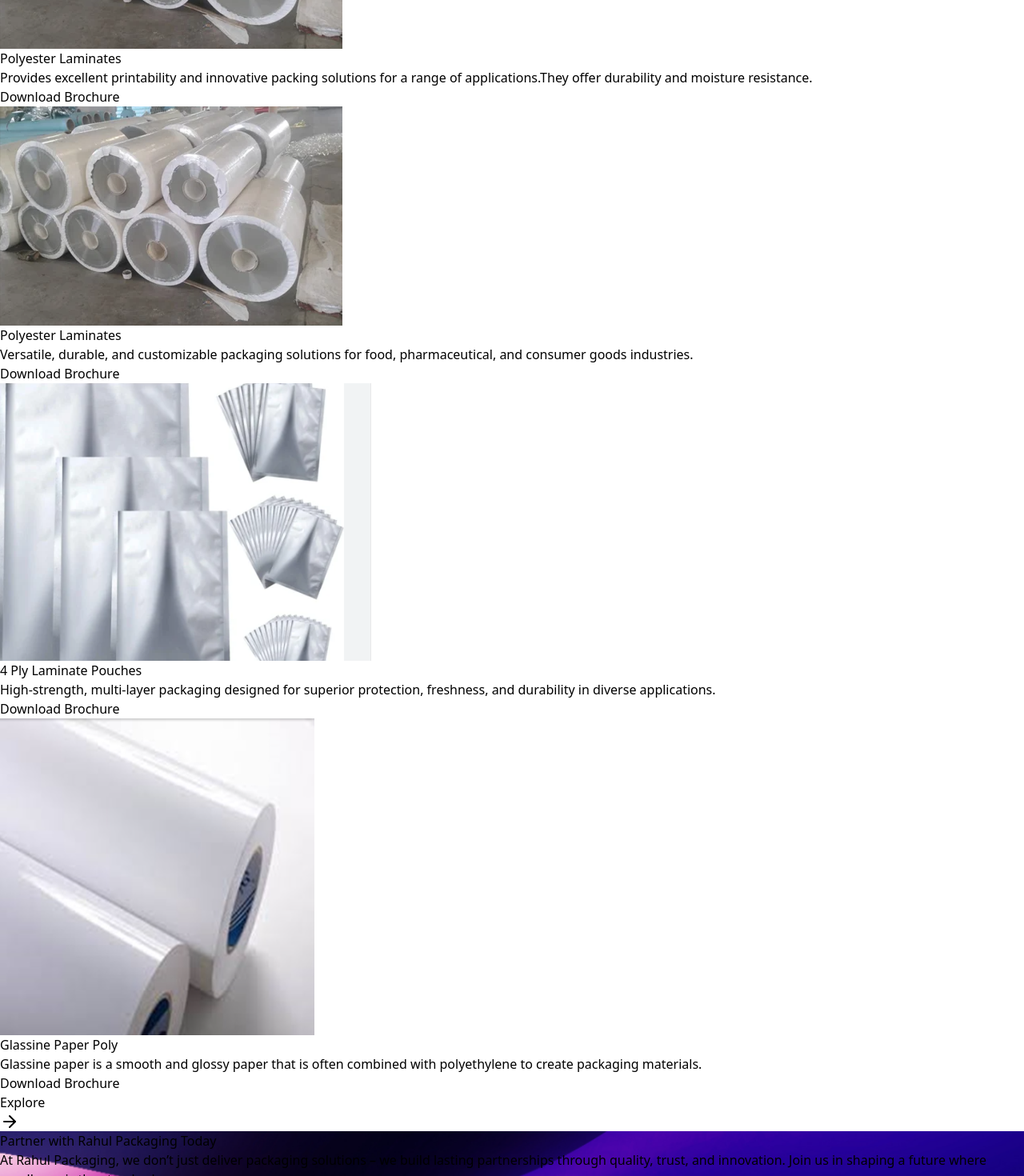
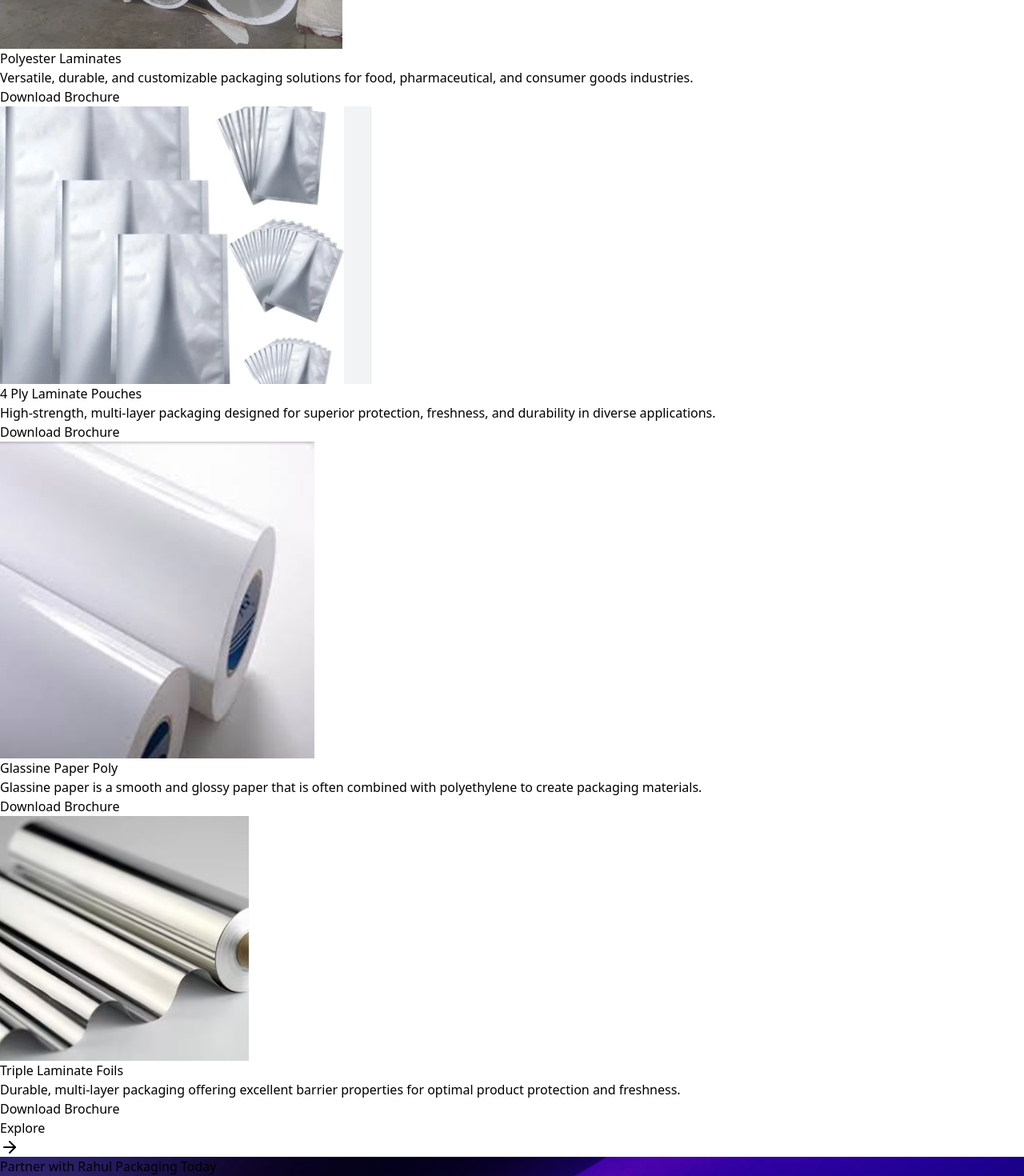
Before and after one commit to mohanveera9/rahul_package, a React (Vite) app: page / in a window 1280 px wide. Shown: the part 8460-9930 px from the top of the page at 80% size. Built offline with nearby package versions, Linux system fonts and the light colour scheme.

Commit message:
herosection

```diff
--- a/src/components/ContactHeader.jsx
+++ b/src/components/ContactHeader.jsx
@@ -2,12 +2,13 @@ import React from 'react';
 import Navbar from './Navbar';
 import { Link } from "react-router-dom";
 import AboutBg from "../Assests/about.avif";
+import ContactBg from "../Assests/contact.jpg";
 
 const ContactHeader = () => {
     return (
-        <div className="relative bg-cover bg-center bg-no-repeat rounded-xl"
+        <div className="relative bg-cover bg-current bg-no-repeat rounded-xl"
                       style={{
-                        backgroundImage: `linear-gradient(to right, #ede9fe 20%, rgba(255, 255, 255, 0) 80%), url(${AboutBg})`,
+                        backgroundImage: `linear-gradient(to right, #ede9fe 20%, rgba(255, 255, 255, 0) 60%), url(${ContactBg})`,
                       }}>
             <Navbar />
 
--- a/src/components/Herosection.jsx
+++ b/src/components/Herosection.jsx
@@ -5,12 +5,12 @@ import Heroimg from "../Assests/heroimage.jpg"
 
 const HeroSection = () => {
   return (
-    <div className="relative bg-white rounded-xl overflow-hidden">
+    <div className="relative bg-white  overflow-hidden">
       <Navbar />
       <div className="relative flex flex-col lg:flex-row items-center min-h-screen">
         {/* Left Section - Text Content */}
         <div className="w-full lg:w-1/3 relative z-10 text-center lg:text-left px-6 lg:px-28 py-12 lg:py-0 pt-32">
-          <div className="text-2xl md:text-3xl lg:text-5xl xl:text-7xl text-gray-900 leading-tight ">
+          <div className="text-3xl md:text-5xl lg:text-5xl xl:text-7xl text-gray-900 leading-tight ">
             <div>Redefining</div>
             <div>
               <span className="text-blue-700 font-bold">Pharma</span>{" "}
@@ -65,8 +65,8 @@ const HeroSection = () => {
               backgroundImage:
                 `linear-gradient(to bottom,
                 rgba(255, 255, 255, 1) 0%,
-                 rgba(255, 255, 255, 0.8) 10%,
-                  rgba(255, 255, 255, 0.4) 30%,
+                 rgba(255, 255, 255, 0.8) 20%,
+                  rgba(255, 255, 255, 0.4) 50%,
                   rgba(255, 255, 255, 0) 100%
                   )`,
             }}
--- a/src/components/Products.jsx
+++ b/src/components/Products.jsx
@@ -1,6 +1,6 @@
 import React, { useState } from "react";
 import { motion } from "framer-motion";
-import { useNavigate } from "react-router-dom"; // Import for navigation
+import { useNavigate } from "react-router-dom";
 import Button1 from "../buttons/Button1";
 import Aluminium from "../Assests/Products/Aluminium_Blister_Foil.png";
 import Bopp from "../Assests/Products/bopp.png";
@@ -26,11 +26,6 @@ const products = [
     description:
       "Durable, customizable, and designed for secure sealing across food, cosmetics, and pharmaceutical applications.",
     image: Foil,
-  },
- {
-     title: "Polyester Laminates",
-     description: "Provides excellent printability and innovative packing solutions for a range of applications.They offer durability and moisture resistance.",
-     image: Polyester,
   },
   {
     title: "Polyester Laminates",
@@ -85,7 +80,7 @@ const products = [
 const Products = () => {
   const [hoveredIndex, setHoveredIndex] = useState(null);
   const [mousePosition, setMousePosition] = useState({ x: 0, y: 0 });
-  const navigate = useNavigate(); // For navigating to products page
+  const navigate = useNavigate();
 
   return (
     <div className="text-center p-6 mt-10 md:p-10 relative mb-20">
@@ -122,7 +117,9 @@ const Products = () => {
         viewport={{ once: true }}
         className="grid grid-cols-1 sm:grid-cols-2 lg:grid-cols-3 md:grid-cols-2 gap-6 mt-8 mx-2 md:mx-4 lg:mx-12 relative"
       >
-        {products.slice(0, 6).map((product, index) => (
+        {products
+          .slice(0, window.innerWidth <= 768 ? 3 : 6) // Show 3 products on mobile
+          .map((product, index) => (
             <motion.div
               key={index}
               className="relative"
@@ -140,7 +137,7 @@ const Products = () => {
               transition={{ duration: 0.6, ease: "easeOut" }}
               viewport={{ once: true }}
             >
-            {/* Border layer */}
+              {/* Border Layer */}
               <div
                 className="absolute inset-0 rounded-lg border-[1px] border-gray-300 pointer-events-none"
                 style={{
@@ -159,15 +156,16 @@ const Products = () => {
                       : "none",
                 }}
               />
-
-            {/* Main card content */}
+              {/* Main Card Content */}
               <div className="p-6 rounded-lg shadow-md text-center flex flex-col h-auto md:h-auto border-2 border-transparent">
                 <img
                   src={product.image}
                   alt={product.title}
                   className="w-full h-56 object-cover rounded-lg"
                 />
-              <div className="text-xl font-semibold mt-4">{product.title}</div>
+                <div className="text-xl font-semibold mt-4">
+                  {product.title}
+                </div>
                 <div className="text-gray-600 mt-2 text-sm md:text-base">
                   {product.description}
                 </div>
@@ -177,17 +175,15 @@ const Products = () => {
               </div>
             </motion.div>
           ))}
-
-        {/* Black Shadow on Last Row */}
-        <div className="absolute inset-x-0 bottom-0 h-1/3 bg-gradient-to-t from-black to-transparent pointer-events-none" />
       </motion.div>
 
-      {/* Explore Button Positioned at 2/3 Height */}
-          {/* Explore Button Positioned at 2/3 Height */}
-          <div className="absolute inset-x-0 top-2/3 flex justify-center mt-72">
+      {/* Black Shadow at Bottom */}
+      <div className="absolute inset-x-0 bottom-0 h-2/3 bg-gradient-to-t from-black to-transparent pointer-events-none" />
+
+      {/* Explore Button Positioned Correctly */}
+      <div className="flex justify-center mt-12 md:mt-20">
         <Button3 to="/products" text="Explore" />
       </div>
-
     </div>
   );
 };
```
Also changed, not shown: src/Assests/contact.jpg (added). Lines whose indentation alone changed are shown as unchanged.
